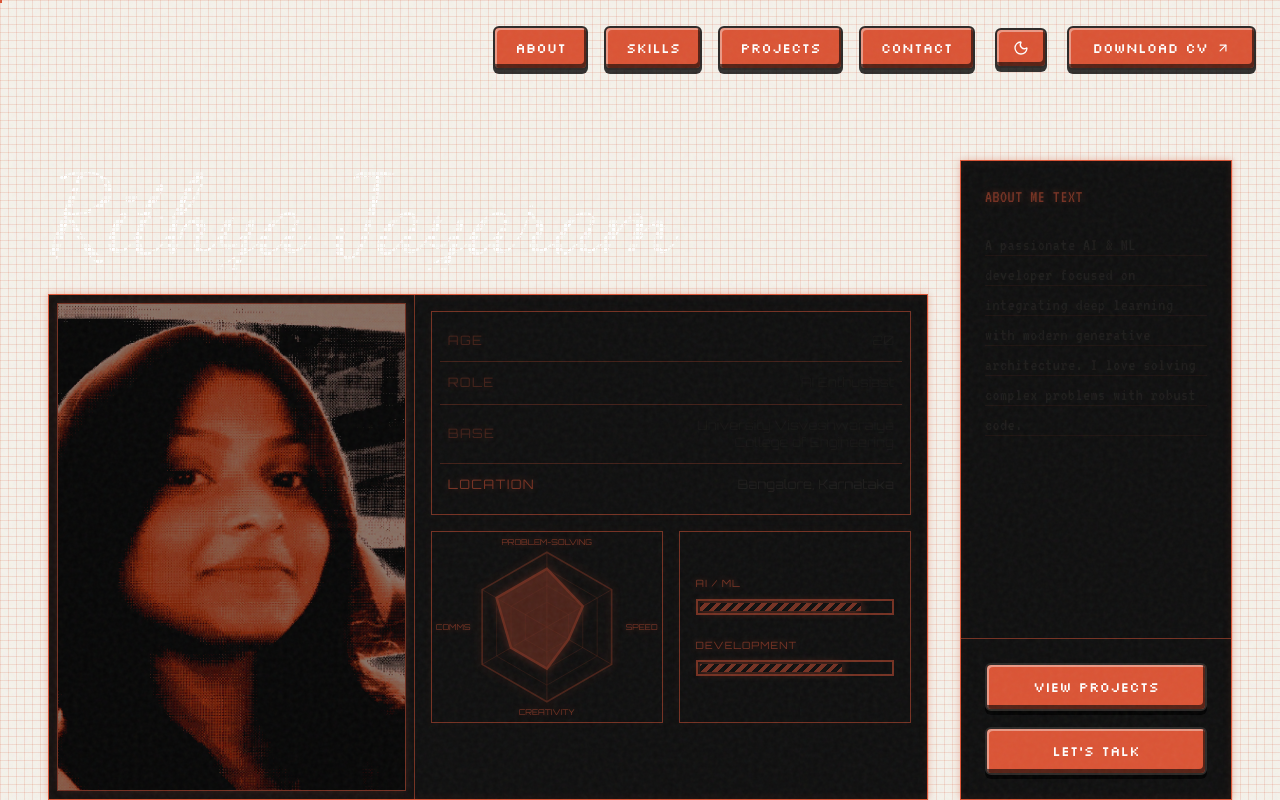
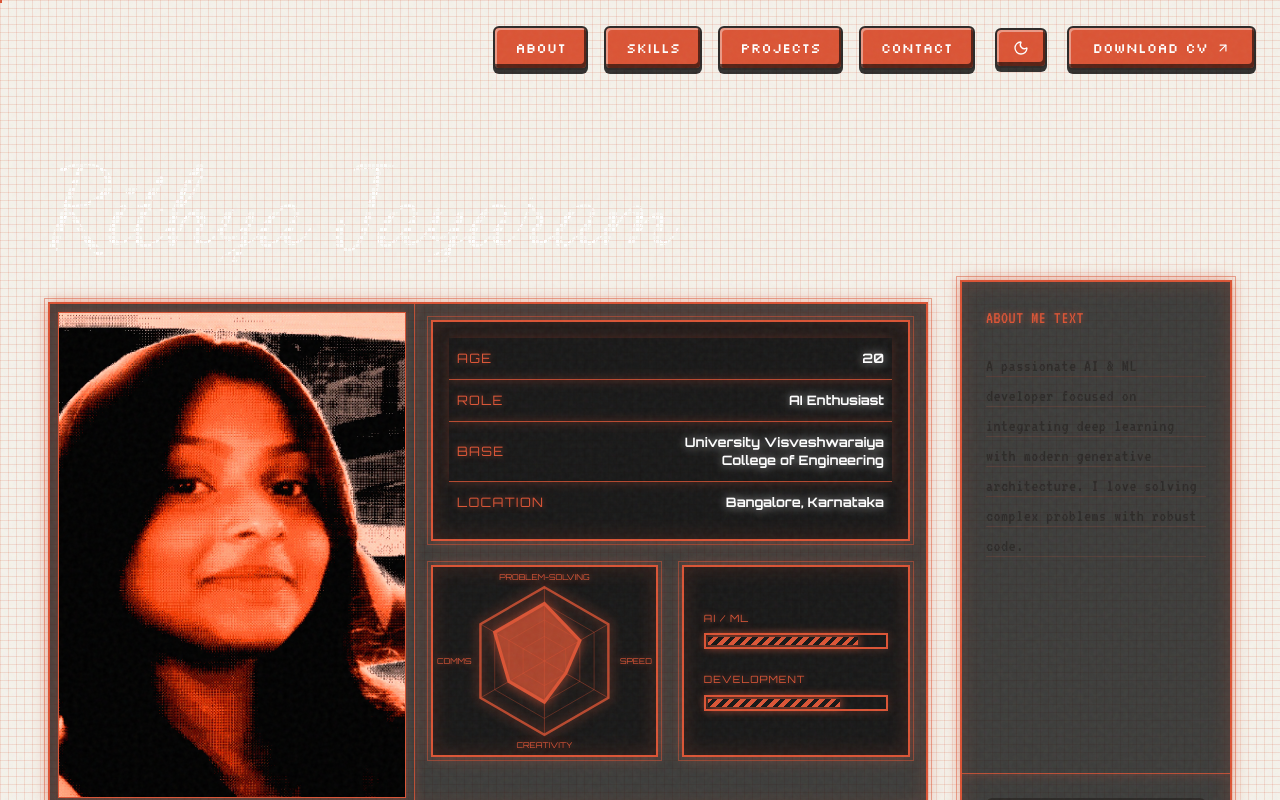
Before and after one commit to riti2043/portfolio_website, a React (Vite) app: page / in a window 1280 px wide. Shown: the top 800 px of the page. Built offline with nearby package versions, Linux system fonts and the light colour scheme; a web font is replaced by a local one.

Commit message:
feat: increase glow intensity and add 3d hover zoom effect to hud boxes

```diff
--- a/src/App.jsx
+++ b/src/App.jsx
@@ -79,7 +79,7 @@ const ProfileDashboard = () => {
           <MovingBitsCursive />
 
           {/* UNIFIED CONTAINER (PHOTO + STATS) */}
-          <div className="hud-glow bg-[#0f0f0f] flex flex-col md:flex-row flex-1">
+          <div className="hud-box flex flex-col md:flex-row flex-1 mt-4">
 
             {/* PHOTO SECTION */}
             <div className="md:w-5/12 border-b md:border-b-0 md:border-r hud-divider p-2">
@@ -95,46 +95,46 @@ const ProfileDashboard = () => {
               <div className="flex-1 flex flex-col p-4">
 
                 {/* STATS TABLE */}
-                <div className="flex flex-col font-orbitron text-xs sm:text-[13px] border hud-divider mb-4 p-2 shadow-[0_0_8px_rgba(219,84,53,0.1)]">
+                <div className="flex flex-col font-orbitron text-xs sm:text-[13px] hud-box mb-6 p-4">
                   <div className="flex justify-between items-center border-b hud-divider py-3 px-2">
                     <span className="text-glow tracking-widest uppercase">AGE</span>
-                    <span className="text-[var(--text-primary)]">20</span>
+                    <span className="text-white font-bold drop-shadow-[0_0_5px_rgba(255,255,255,0.6)]">20</span>
                   </div>
                   <div className="flex justify-between items-center border-b hud-divider py-3 px-2">
                     <span className="text-glow tracking-widest uppercase">ROLE</span>
-                    <span className="text-[var(--text-primary)]">AI Enthusiast</span>
+                    <span className="text-white font-bold drop-shadow-[0_0_5px_rgba(255,255,255,0.6)]">AI Enthusiast</span>
                   </div>
                   <div className="flex justify-between items-center border-b hud-divider py-3 px-2">
                     <span className="text-glow tracking-widest uppercase">BASE</span>
-                    <span className="text-[var(--text-primary)] text-right">University Visveshwaraiya<br/>College of Engineering</span>
+                    <span className="text-white font-bold text-right drop-shadow-[0_0_5px_rgba(255,255,255,0.6)]">University Visveshwaraiya<br/>College of Engineering</span>
                   </div>
                   <div className="flex justify-between items-center py-3 px-2">
                     <span className="text-glow tracking-widest uppercase">LOCATION</span>
-                    <span className="text-[var(--text-primary)] text-right">Bangalore, Karnataka</span>
+                    <span className="text-white font-bold text-right drop-shadow-[0_0_5px_rgba(255,255,255,0.6)]">Bangalore, Karnataka</span>
                   </div>
                 </div>
 
                 {/* CHARTS (Radar + Progress) */}
-                <div className="flex flex-row items-stretch justify-between gap-4 h-48">
+                <div className="flex flex-row items-stretch justify-between gap-6 h-48">
                    {/* Radar Box */}
-                   <div className="relative flex items-center justify-center w-1/2 border hud-divider p-2 shadow-[0_0_8px_rgba(219,84,53,0.1)]">
+                   <div className="relative flex items-center justify-center w-1/2 hud-box p-2">
                       <div className="absolute inset-0 flex items-center justify-center p-3">
-                         <svg width="100%" height="100%" viewBox="0 0 100 100" className="opacity-90 drop-shadow-[0_0_4px_var(--accent)]">
+                         <svg width="100%" height="100%" viewBox="0 0 100 100" className="opacity-100 drop-shadow-[0_0_6px_var(--accent)]">
                             {/* Inner rings */}
-                            <polygon points="50,15 80.3,32.5 80.3,67.5 50,85 19.7,67.5 19.7,32.5" fill="none" stroke="var(--accent)" strokeWidth="0.5" opacity="0.3" />
-                            <polygon points="50,25 71.6,37.5 71.6,62.5 50,75 28.4,62.5 28.4,37.5" fill="none" stroke="var(--accent)" strokeWidth="0.5" opacity="0.3" />
-                            <polygon points="50,35 63,42.5 63,57.5 50,65 37,57.5 37,42.5" fill="none" stroke="var(--accent)" strokeWidth="0.5" opacity="0.3" />
+                            <polygon points="50,15 80.3,32.5 80.3,67.5 50,85 19.7,67.5 19.7,32.5" fill="none" stroke="var(--accent)" strokeWidth="0.5" opacity="0.4" />
+                            <polygon points="50,25 71.6,37.5 71.6,62.5 50,75 28.4,62.5 28.4,37.5" fill="none" stroke="var(--accent)" strokeWidth="0.5" opacity="0.4" />
+                            <polygon points="50,35 63,42.5 63,57.5 50,65 37,57.5 37,42.5" fill="none" stroke="var(--accent)" strokeWidth="0.5" opacity="0.4" />
                             {/* Outer Hexagon Grid */}
-                            <polygon points="50,5 89,27.5 89,72.5 50,95 11,72.5 11,27.5" fill="none" stroke="var(--accent)" strokeWidth="1" opacity="0.6" />
+                            <polygon points="50,5 89,27.5 89,72.5 50,95 11,72.5 11,27.5" fill="none" stroke="var(--accent)" strokeWidth="1.5" opacity="0.8" />
                             {/* Spokes */}
-                            <line x1="50" y1="50" x2="50" y2="5" stroke="var(--accent)" strokeWidth="0.5" opacity="0.4" />
-                            <line x1="50" y1="50" x2="89" y2="27.5" stroke="var(--accent)" strokeWidth="0.5" opacity="0.4" />
-                            <line x1="50" y1="50" x2="89" y2="72.5" stroke="var(--accent)" strokeWidth="0.5" opacity="0.4" />
-                            <line x1="50" y1="50" x2="50" y2="95" stroke="var(--accent)" strokeWidth="0.5" opacity="0.4" />
-                            <line x1="50" y1="50" x2="11" y2="72.5" stroke="var(--accent)" strokeWidth="0.5" opacity="0.4" />
-                            <line x1="50" y1="50" x2="11" y2="27.5" stroke="var(--accent)" strokeWidth="0.5" opacity="0.4" />
+                            <line x1="50" y1="50" x2="50" y2="5" stroke="var(--accent)" strokeWidth="0.5" opacity="0.5" />
+                            <line x1="50" y1="50" x2="89" y2="27.5" stroke="var(--accent)" strokeWidth="0.5" opacity="0.5" />
+                            <line x1="50" y1="50" x2="89" y2="72.5" stroke="var(--accent)" strokeWidth="0.5" opacity="0.5" />
+                            <line x1="50" y1="50" x2="50" y2="95" stroke="var(--accent)" strokeWidth="0.5" opacity="0.5" />
+                            <line x1="50" y1="50" x2="11" y2="72.5" stroke="var(--accent)" strokeWidth="0.5" opacity="0.5" />
+                            <line x1="50" y1="50" x2="11" y2="27.5" stroke="var(--accent)" strokeWidth="0.5" opacity="0.5" />
                             {/* Data Polygon */}
-                            <polygon points="50,15 71.6,37.5 63,57.5 50,75 28.4,62.5 19.7,32.5" fill="rgba(219,84,53,0.4)" stroke="var(--accent)" strokeWidth="1.5" />
+                            <polygon points="50,15 71.6,37.5 63,57.5 50,75 28.4,62.5 19.7,32.5" fill="rgba(219,84,53,0.5)" stroke="var(--accent)" strokeWidth="2" />
                          </svg>
                       </div>
                       {/* Labels */}
@@ -145,21 +145,22 @@ const ProfileDashboard = () => {
                    </div>
 
                    {/* Progress Bars Box */}
-                   <div className="flex flex-col justify-center gap-6 font-orbitron text-xs w-1/2 border hud-divider p-4 shadow-[0_0_8px_rgba(219,84,53,0.1)]">
+                   <div className="flex flex-col justify-center gap-6 font-orbitron text-xs w-1/2 hud-box p-5">
                       <div>
                          <div className="mb-2 text-glow uppercase tracking-widest text-[10px]">AI / ML</div>
-                         <div className="h-4 w-full border-2 border-[var(--accent)] p-[2px]">
-                            <div className="h-full w-[85%] progress-segmented shadow-[0_0_8px_var(--accent)]"></div>
+                         <div className="h-4 w-full border-2 border-[var(--accent)] p-[2px] shadow-[0_0_10px_rgba(219,84,53,0.3)]">
+                            <div className="h-full w-[85%] progress-segmented shadow-[0_0_10px_var(--accent)]"></div>
                          </div>
                       </div>
                       <div>
                          <div className="mb-2 text-glow uppercase tracking-widest text-[10px]">Development</div>
-                         <div className="h-4 w-full border-2 border-[var(--accent)] p-[2px]">
-                            <div className="h-full w-[75%] progress-segmented shadow-[0_0_8px_var(--accent)]"></div>
+                         <div className="h-4 w-full border-2 border-[var(--accent)] p-[2px] shadow-[0_0_10px_rgba(219,84,53,0.3)]">
+                            <div className="h-full w-[75%] progress-segmented shadow-[0_0_10px_var(--accent)]"></div>
                          </div>
                       </div>
                    </div>
                 </div>
+
 
               </div>
             </div>
@@ -167,7 +168,7 @@ const ProfileDashboard = () => {
         </div>
 
         {/* RIGHT BOX (Now About Me) (Spans 3 cols) */}
-        <div className="lg:col-span-3 flex flex-col hud-glow bg-[#0f0f0f] p-0 h-full">
+        <div className="lg:col-span-3 flex flex-col hud-box p-0 h-full mt-10 lg:mt-32">
           <div className="p-6 flex-1 border-b hud-divider">
              <h2 className="text-sm font-mono-custom text-glow mb-4 uppercase">about me text</h2>
              <div className="relative font-mono-custom text-xs leading-[30px] text-[var(--text-primary)]"
--- a/src/index.css
+++ b/src/index.css
@@ -81,9 +81,39 @@
     text-shadow: 0 0 6px rgba(219, 84, 53, 0.6);
   }
   .hud-divider {
+    border-color: rgba(219,84,53,0.8);
+    box-shadow: 0 0 10px rgba(219,84,53,0.3);
+  }
+
+  .hud-box {
+    position: relative;
+    border: 2px solid var(--accent);
+    background: rgba(15, 15, 15, 0.8);
+    box-shadow: 0 0 15px rgba(219,84,53,0.4), inset 0 0 20px rgba(219,84,53,0.2);
+    transition: transform 0.3s cubic-bezier(0.175, 0.885, 0.32, 1.275), box-shadow 0.3s ease;
+  }
+
+  .hud-box::before {
+    content: '';
+    position: absolute;
+    inset: -6px;
+    border: 1px solid rgba(219,84,53,0.5);
+    pointer-events: none;
+    transition: all 0.3s ease;
+  }
+
+  .hud-box:hover {
+    transform: scale(1.03);
+    box-shadow: 0 0 25px rgba(219,84,53,0.7), inset 0 0 30px rgba(219,84,53,0.4);
+    z-index: 20;
+  }
+
+  .hud-box:hover::before {
     border-color: var(--accent);
-    opacity: 0.5;
+    box-shadow: 0 0 10px var(--accent);
+    inset: -8px;
   }
+
   .progress-segmented {
     background: repeating-linear-gradient(
       -45deg,
```
